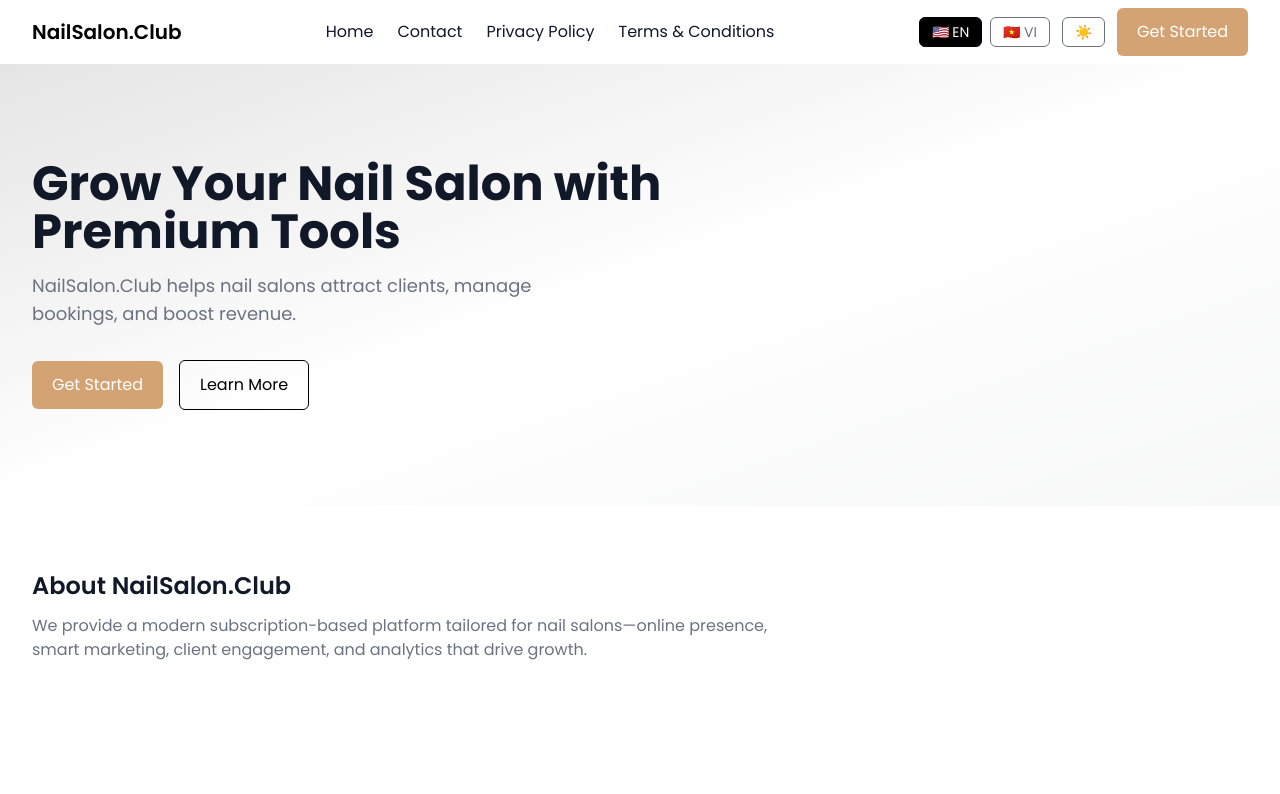
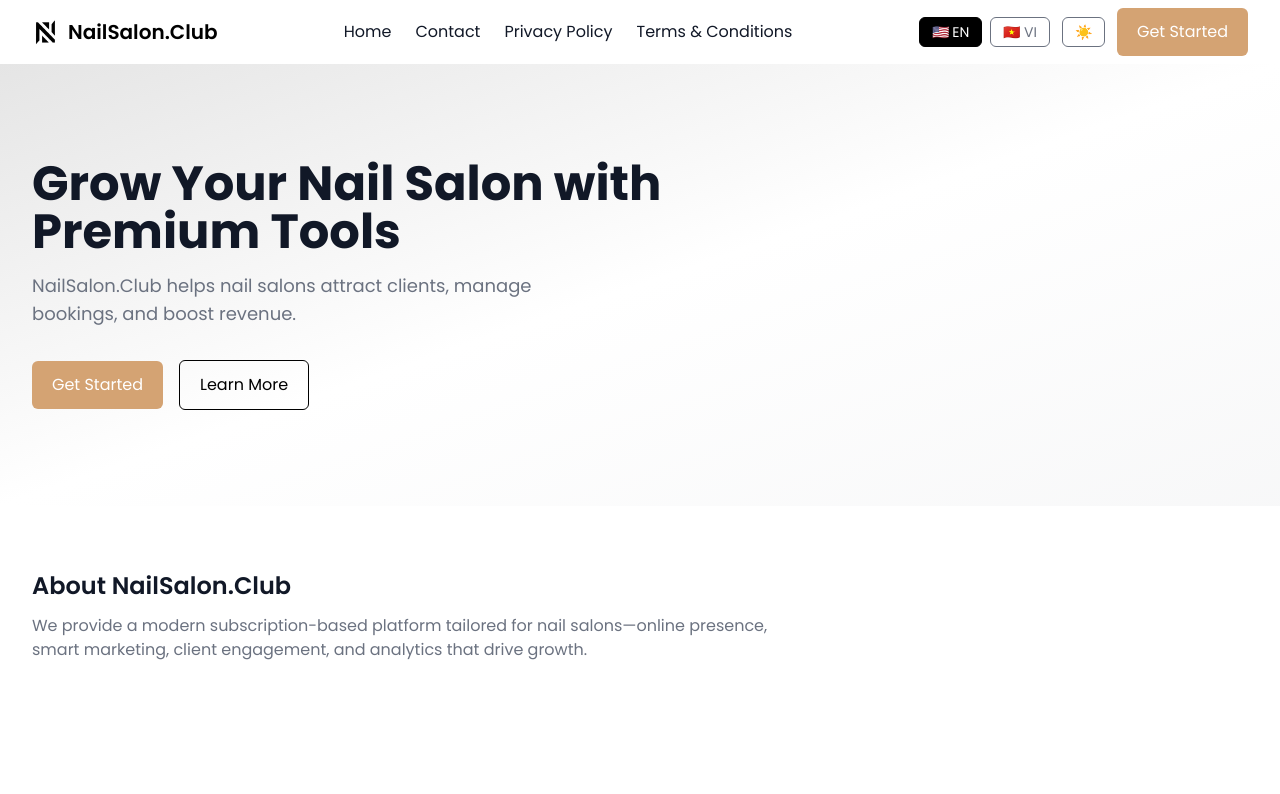
Before and after one commit to ahsinirshad22/nailsalon_vue_landing_site, a Vue app: page / in a window 1280 px wide. Shown: the top 794 px of the page. Built offline with nearby package versions, Linux system fonts and the light colour scheme.

Commit message:
logo and fav icon added

```diff
--- a/index.html
+++ b/index.html
@@ -2,7 +2,7 @@
 <html lang="en">
   <head>
     <meta charset="UTF-8">
-    <link rel="icon" href="/favicon.ico">
+    <link rel="icon" href="/fav.png">
     <meta name="viewport" content="width=device-width, initial-scale=1.0">
     <title>NailSalon.Club — Grow Your Nail Salon Business</title>
     <meta name="description" content="NailSalon.Club is a subscription-based SaaS helping nail salon businesses grow with modern tools and marketing.">
--- a/src/components/Logo.vue
+++ b/src/components/Logo.vue
@@ -1,6 +1,6 @@
 <template>
 	<div class="flex items-center gap-2">
-		<img src="/logo.png" alt="NailSalon.Club" class="h-7 w-7" />
+		<img src="/fav.png" alt="NailSalon.Club" class="h-7 w-7" />
 		<span class="font-semibold">NailSalon.Club</span>
 	</div>
 </template>
--- a/src/components/Navbar.vue
+++ b/src/components/Navbar.vue
@@ -4,6 +4,7 @@ import { useI18n } from 'vue-i18n'
 import { RouterLink, useRoute } from 'vue-router'
 import LanguageSwitcher from '@/components/LanguageSwitcher.vue'
 import ThemeToggle from '@/components/ThemeToggle.vue'
+import Logo from '@/components/Logo.vue'
 
 const isScrolled = ref(false)
 const route = useRoute()
@@ -23,8 +24,9 @@ onMounted(() => {
 		class="fixed top-0 inset-x-0 z-50 transition-all"
 		:class="isScrolled || route.path !== '/' ? 'bg-white/90 dark:bg-darkbg/90 backdrop-blur border-b border-secondary/20' : 'bg-transparent'"
 	>
+
 		<nav class="mx-auto max-w-7xl px-4 sm:px-6 lg:px-8 h-16 flex items-center justify-between">
-			<RouterLink to="/" class="text-xl font-semibold text-primary dark:text-white">NailSalon.Club</RouterLink>
+			<RouterLink to="/" class="text-xl font-semibold text-primary dark:text-white"><Logo></Logo></RouterLink>
 			<div class="hidden md:flex items-center gap-6">
 				<RouterLink to="/" class="hover:text-primary dark:hover:text-white">{{ t('nav.home') }}</RouterLink>
 				<RouterLink to="/contact" class="hover:text-primary dark:hover:text-white">{{ t('nav.contact') }}</RouterLink>
```
Also changed, not shown: fav.png (added), logo.png (renamed from public/logo.png).
